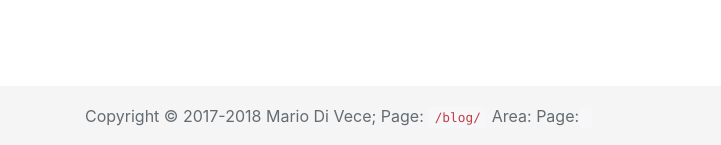
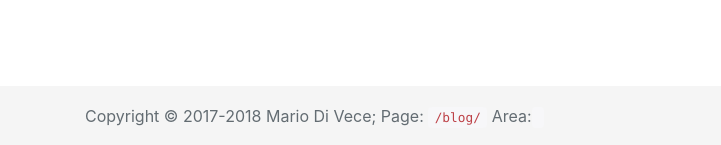
Before and after one commit to mariodivece/mariodivece.github.io, a Jekyll site: the page built from blog/index.html, in a window 1280 px wide. Shown: the part 754-899 px from the top of the page, without its empty margins (0-721 px from the left). Built offline with Jekyll 4.4.1, drawn with Linux system fonts in a browser that asks for light colours; nearby versions of some CDN libraries.

Commit message:
Update footer.html

```diff
--- a/_includes/footer.html
+++ b/_includes/footer.html
@@ -1,5 +1,5 @@
 <footer class="footer">
     <div class="container">
-        <span class="text-muted">Copyright &copy; 2017-2018 Mario Di Vece; Page: <code>{{ page.url }}</code> Area: Page: <code>{{ page.area }}</code></span>
+        <span class="text-muted">Copyright &copy; 2017-2018 Mario Di Vece; Page: <code>{{ page.url }}</code> Area: <code>{{ page.area }}</code></span>
     </div>
 </footer>
```
